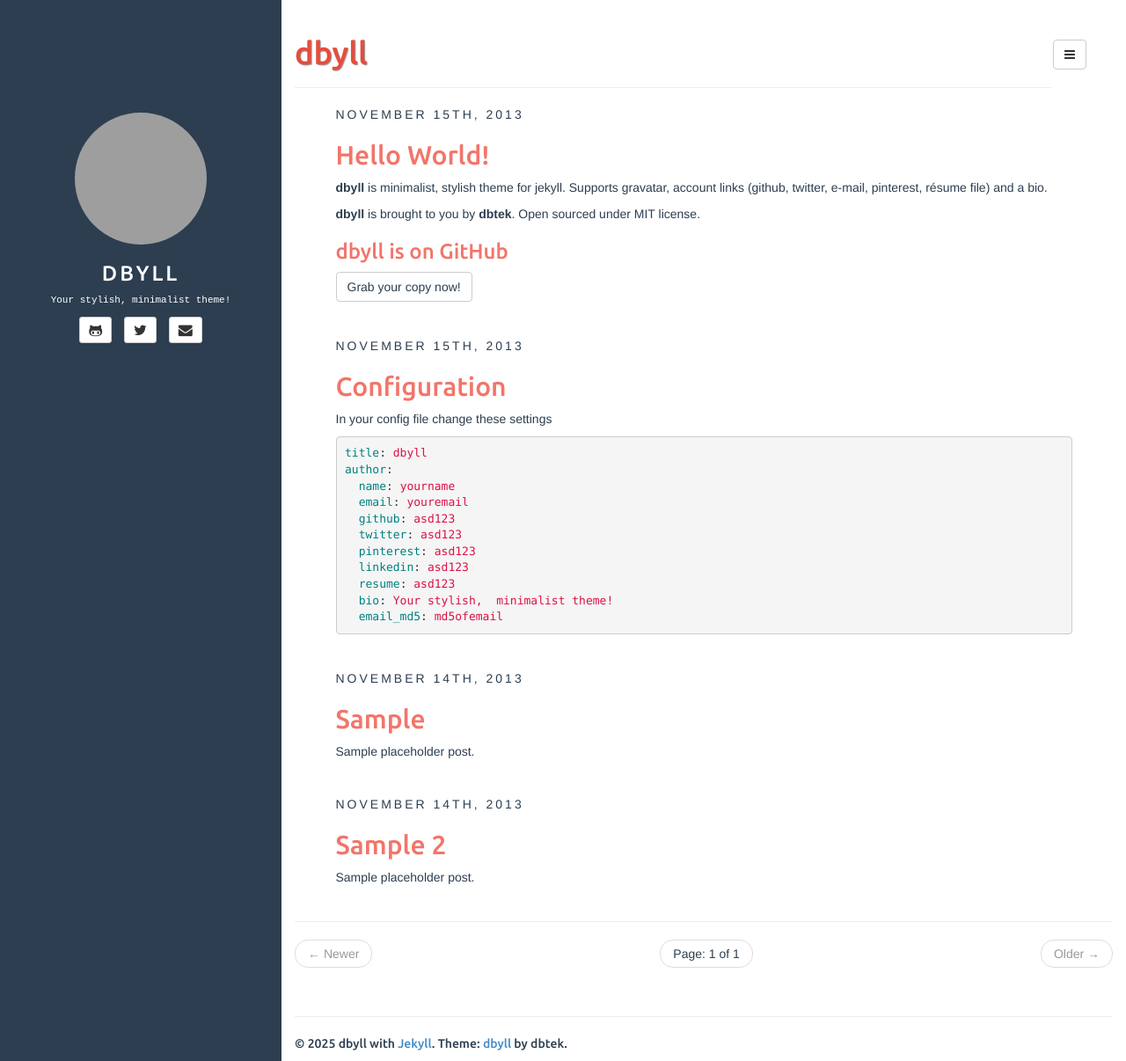
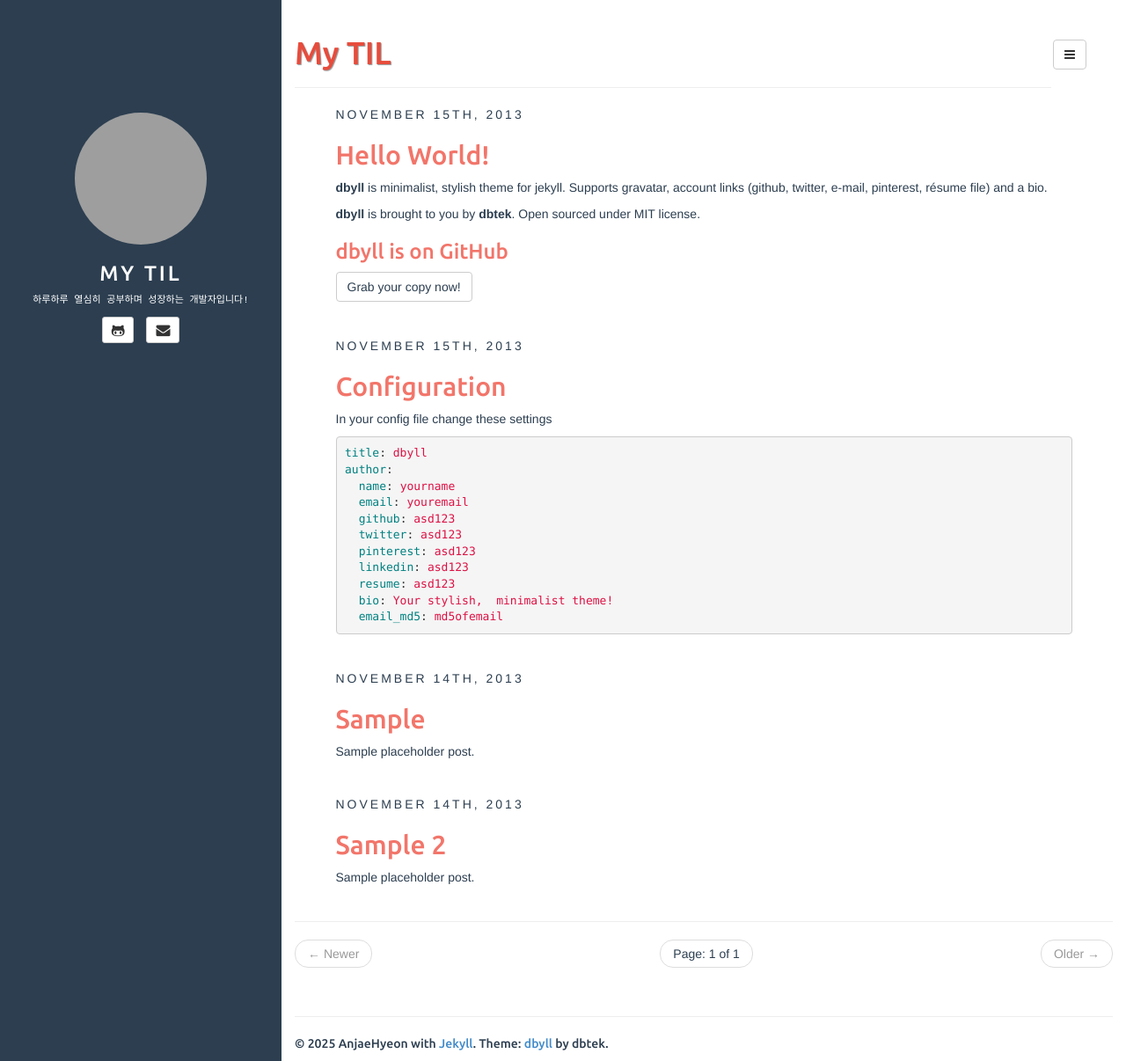
Before and after one commit to geumsyu/geumsyu.github.io, a Jekyll site: the page built from index.html, in a window 1280 px wide and 1206 px high. Shown: the whole window at 88% size. Built offline with Jekyll 4.4.1, drawn with Linux system fonts in a browser that asks for light colours; the list of posts is cut into pages by our own code; grey boxes are pictures that could not be loaded.

Commit message:
Update _config.yml

```diff
--- a/_config.yml
+++ b/_config.yml
@@ -7,24 +7,23 @@ highlighter: rouge
 markdown: kramdown
 disqus: dbyll
 google_analytics: dbyll
-title: dbyll
+title: My TIL
 
 defaults:
   -
     scope:
       path: "" # empty string for all files
     values:
-      title: dbyll
+      title: My TIL
 
-description: Stylish Jekyll Theme
+description: "매일 공부한 내용을 기록하는 블로그"
 author:
-  name: dbyll
-  email: dbyll@ismaildemirbilek.com
-  github: dbtek
-  twitter: dbtek
-  pinterest: asd123
+  name: AnjaeHyeon
+  email: ajh3894@gmail.com
+  github: geumsyu
+  pinterest: Ajh
   linkedin: asd123
-  bio: Your stylish, minimalist theme!
+  bio: "하루하루 열심히 공부하며 성장하는 개발자입니다!"
   email_md5: 726351295ec82e145928582f595aa3aa
 
 rss_path: feed.xml
```
